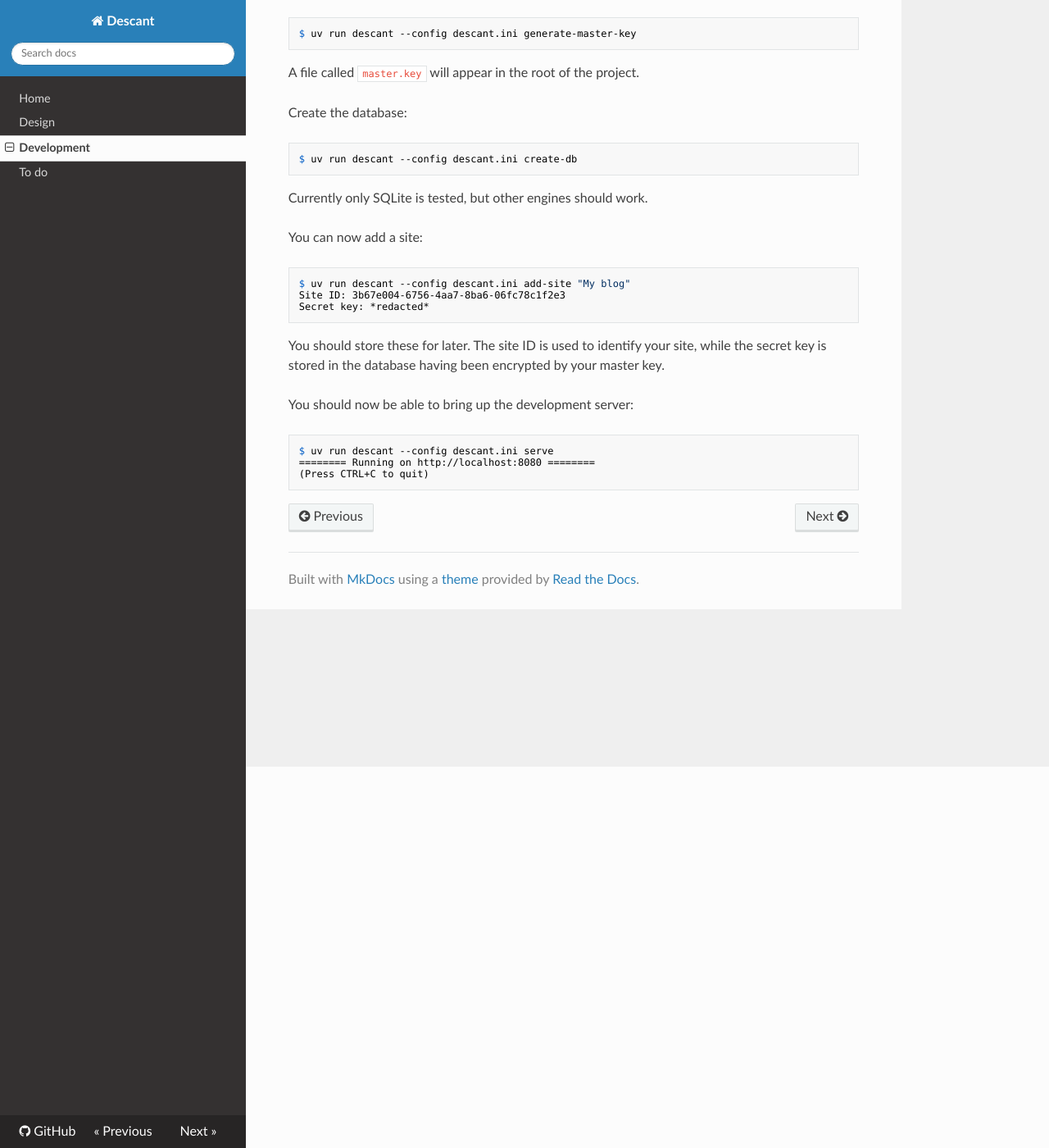
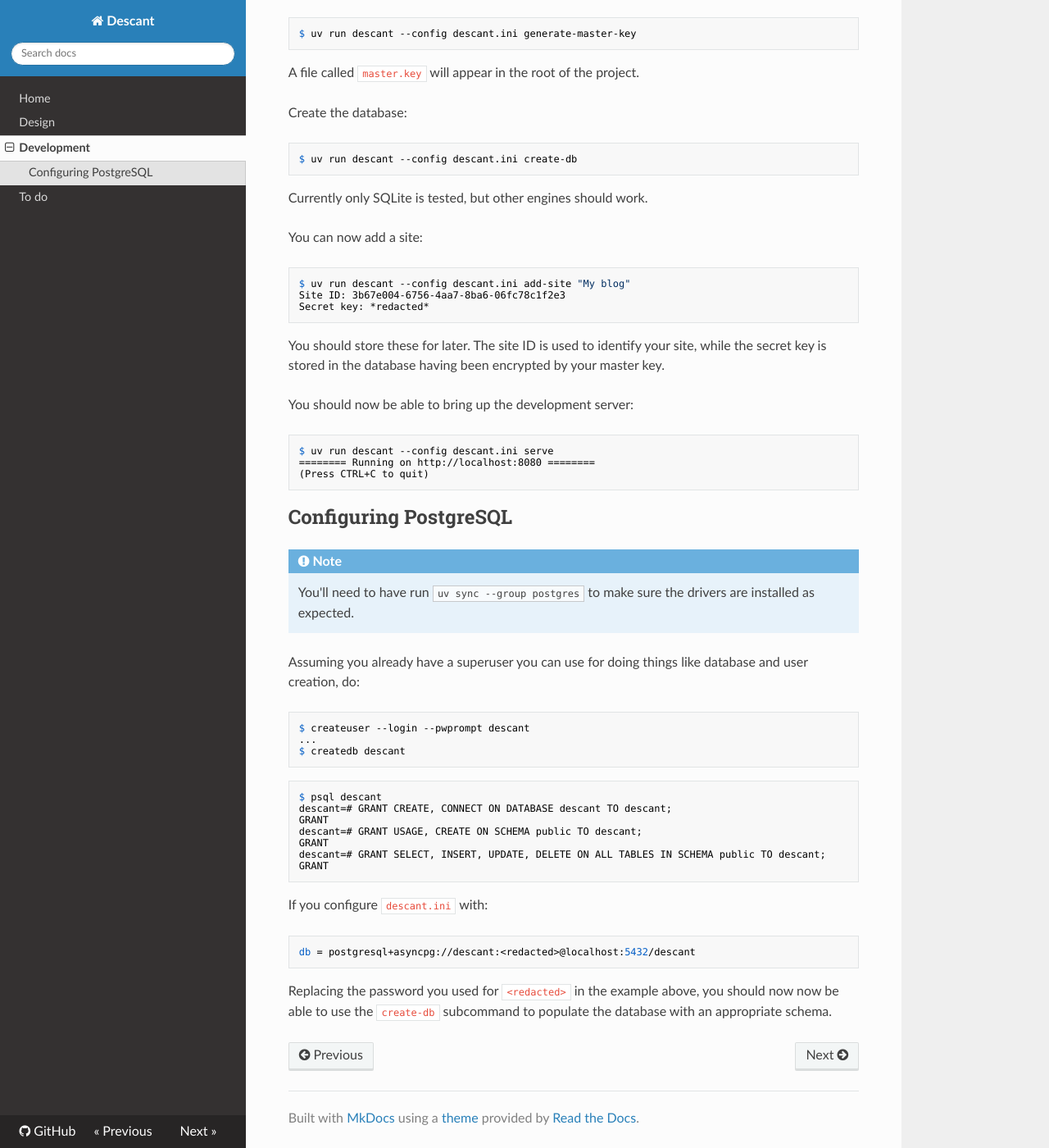
Before and after one commit to kgaughan/descant, an MkDocs documentation site: the page built from docs/development.md, in a window 1280 px wide and 1400 px high, scrolled down 465 px. Shown: the whole window at 82% size. Built offline with MkDocs 1.6.1, drawn with Linux system fonts in a browser that asks for light colours; nearby versions of some CDN libraries.

Commit message:
Include Postgres as one of the supported DBs

````diff
--- a/docs/development.md
+++ b/docs/development.md
@@ -53,3 +53,39 @@ $ uv run descant --config descant.ini serve
 
 [uv]: https://docs.astral.sh/uv/
 [just]: https://just.systems/
+
+## Configuring PostgreSQL
+
+!!! note
+
+    You'll need to have run `uv sync --group postgres` to make sure the
+    drivers are installed as expected.
+
+Assuming you already have a superuser you can use for doing things like
+database and user creation, do:
+
+```console
+$ createuser --login --pwprompt descant
+...
+$ createdb descant
+```
+
+```console
+$ psql descant
+descant=# GRANT CREATE, CONNECT ON DATABASE descant TO descant;
+GRANT
+descant=# GRANT USAGE, CREATE ON SCHEMA public TO descant;
+GRANT
+descant=# GRANT SELECT, INSERT, UPDATE, DELETE ON ALL TABLES IN SCHEMA public TO descant;
+GRANT
+```
+
+If you configure `descant.ini` with:
+
+```ini
+db = postgresql+asyncpg://descant:<redacted>@localhost:5432/descant
+```
+
+Replacing the password you used for `<redacted>` in the example above, you
+should now now be able to use the `create-db` subcommand to populate the
+database with an appropriate schema.
--- a/mkdocs.yml
+++ b/mkdocs.yml
@@ -16,3 +16,4 @@ theme:
 
 markdown_extensions:
   - abbr
+  - admonition
````
Also changed, not shown: pyproject.toml (+6 -1 lines), 1 other file.
